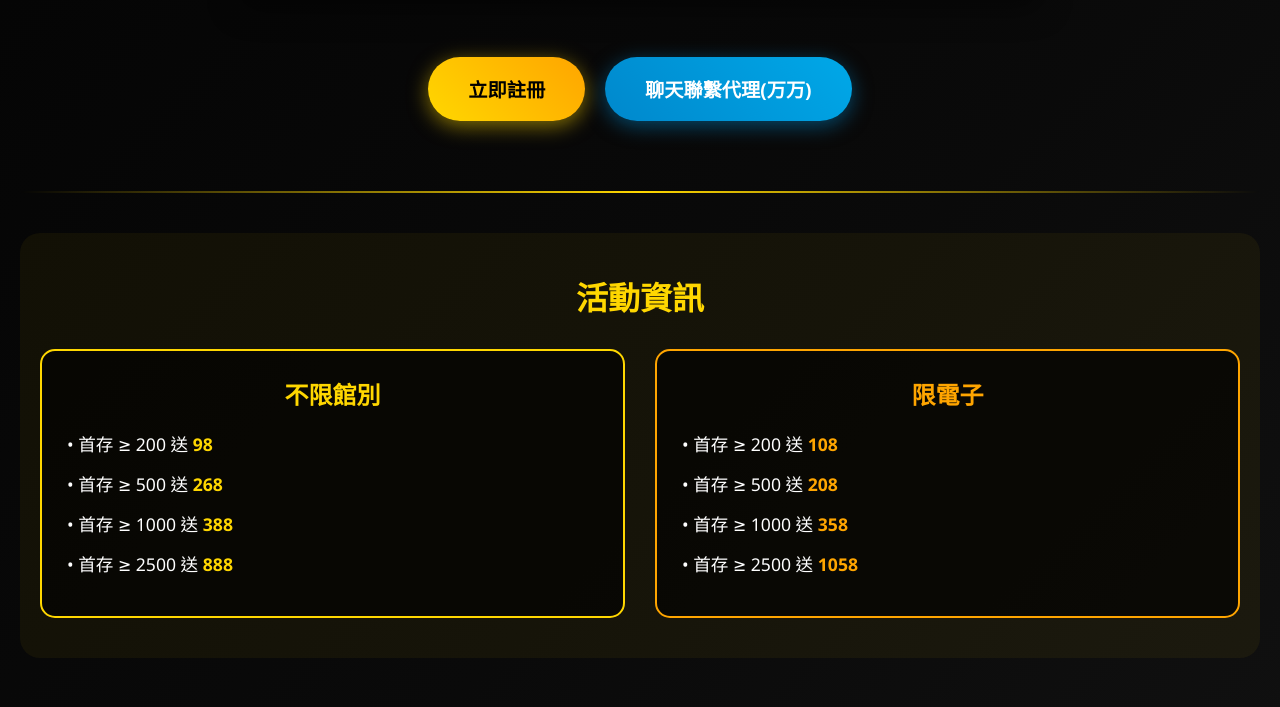
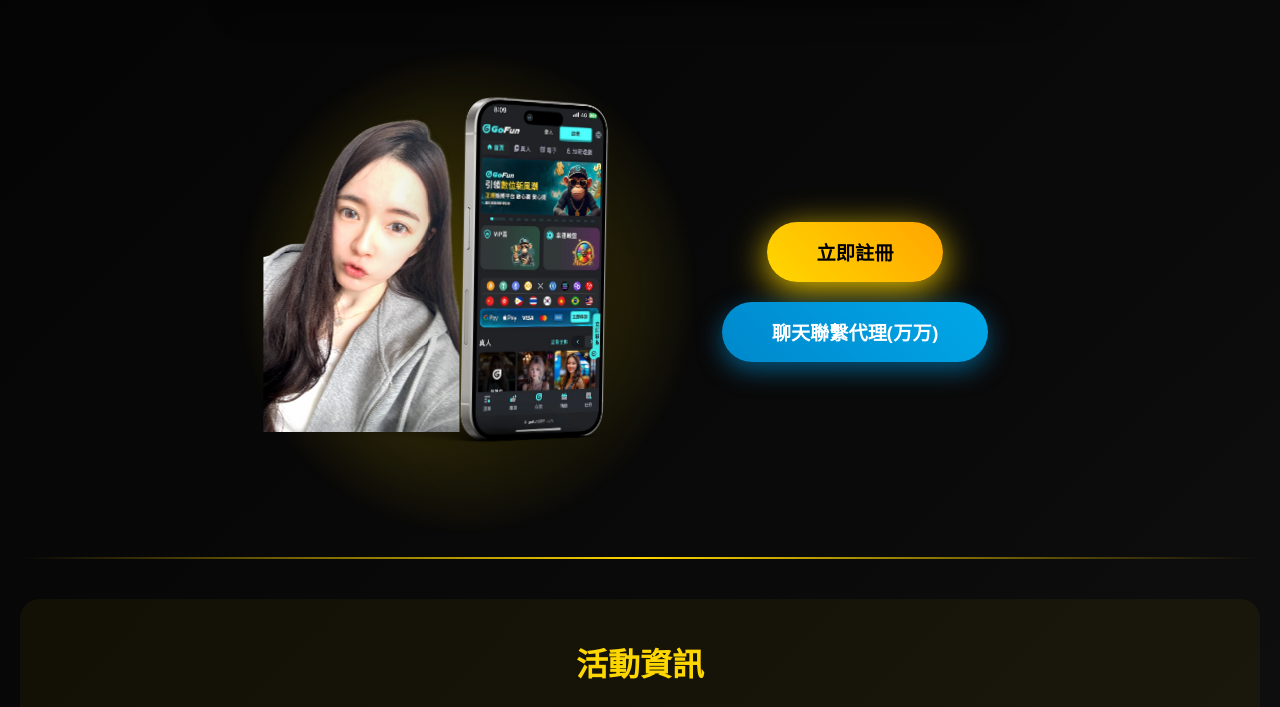
Before and after one commit to gofun1188/gofunxin01, a plain HTML site: page index.html in a window 1280 px wide. Shown: the part 1153-1860 px from the top of the page. Drawn offline with Linux system fonts and the light colour scheme.

Commit message:
Add files via upload

```diff
--- a/index.html
+++ b/index.html
@@ -1324,8 +1324,8 @@ src="https://www.facebook.com/tr?id=2730937257096183&ev=PageView&noscript=1"
     <div class="container">
         <!-- 新增：標題和副標題區域 -->
         <section class="hero-section" style="text-align: center; padding: 40px 0;">
-            <img src="images/标题1.webp" alt="百富標題" style="max-width: 100%; height: auto; margin-bottom: 20px;">
-            <img src="images/九月會員最高反水1.4%.webp" alt="九月會員最高反水1.4%" style="max-width: 80%; height: auto;">
+            <img src="images/标题1.webp" alt="標題" style="max-width: 100%; height: auto; margin-bottom: 20px;">
+            <img src="images/1.4%.webp" alt="九月會員最高反水1.4%" style="max-width: 80%; height: auto;">
         </section>
 
         <!-- YouTube影片區域 -->
@@ -1344,40 +1344,171 @@ src="https://www.facebook.com/tr?id=2730937257096183&ev=PageView&noscript=1"
             </div>
         </section>
 
-        <!-- CTA按鈕區域 -->
-        <section class="cta-buttons-section" style="padding: 30px 0; text-align: center;">
-            <div style="display: flex; gap: 20px; justify-content: center; flex-wrap: wrap;">
+        <!-- APP展示區域（完全複製原版） -->
+        <style>
+            .app-showcase {
+                display: flex;
+                justify-content: center;
+                align-items: center;
+                margin: 80px auto;
+                gap: 80px;
+                max-width: 800px;
+            }
+
+            @media (max-width: 768px) {
+                .app-showcase {
+                    flex-direction: column;
+                    gap: 50px;
+                    margin: 60px auto;
+                }
+
+                .phone-image {
+                    width: 320px !important;
+                }
+            }
+
+            @media (max-width: 480px) {
+                .phone-image {
+                    width: 280px !important;
+                }
+            }
+
+            .phone-container {
+                position: relative;
+                z-index: 10;
+            }
+
+            .phone-glow {
+                position: absolute;
+                top: -30px;
+                left: -30px;
+                right: -30px;
+                bottom: -30px;
+                background: radial-gradient(ellipse at center, rgba(255, 215, 0, 0.4) 0%, transparent 70%);
+                border-radius: 50%;
+                animation: phone-pulse 3s ease-in-out infinite;
+                z-index: -1;
+            }
+
+            @keyframes phone-pulse {
+                0%, 100% { opacity: 0.6; transform: scale(1); }
+                50% { opacity: 1; transform: scale(1.2); }
+            }
+
+            .phone-image {
+                width: 350px;
+                height: auto;
+                filter: drop-shadow(0 25px 50px rgba(0, 0, 0, 0.5));
+                animation: phone-float 4s ease-in-out infinite;
+                position: relative;
+                z-index: 20;
+            }
+
+            @keyframes phone-float {
+                0%, 100% { transform: translateY(0px) rotate(0deg); }
+                50% { transform: translateY(-20px) rotate(2deg); }
+            }
+
+            .phone-screen-content {
+                position: absolute;
+                top: 0%;
+                left: -20%;
+                width: 84%;
+                height: 88%;
+                border-radius: 35px;
+                overflow: hidden;
+                z-index: 5;
+            }
+
+            .phone-model-carousel {
+                width: 100%;
+                height: 100%;
+                display: flex;
+                transition: transform 1s cubic-bezier(0.4, 0, 0.2, 1);
+            }
+
+            .phone-model-carousel img {
+                width: 100%;
+                height: 100%;
+                object-fit: contain;
+                flex-shrink: 0;
+                filter: brightness(1.1) contrast(1.1);
+            }
+
+            .app-features {
+                max-width: 500px;
+            }
+
+            .feature-title {
+                font-size: 2.8rem;
+                font-weight: 700;
+                background: linear-gradient(135deg, #FFD700 0%, #FFA500 50%, #ffffff 100%);
+                background-clip: text;
+                -webkit-background-clip: text;
+                -webkit-text-fill-color: transparent;
+                margin-bottom: 40px;
+                text-transform: uppercase;
+                letter-spacing: 4px;
+                text-align: center;
+                position: relative;
+            }
+        </style>
+
+        <section class="app-showcase">
+            <div class="phone-container">
+                <div class="phone-glow"></div>
+                <img src="images/1_phone-1.webp" alt="手機展示" class="phone-image">
+                <div class="phone-screen-content">
+                    <div class="phone-model-carousel" id="phoneModelCarousel">
+                        <!-- 美女圖片會由JavaScript動態載入 -->
+                    </div>
+                </div>
+            </div>
+
+            <!-- 按鈕區域 -->
+            <div style="display: flex; flex-direction: column; gap: 20px; justify-content: center; align-items: center;">
                 <button onclick="showDomainModal()" style="
                     background: linear-gradient(45deg, #FFD700, #FFA500);
                     color: #000;
                     border: none;
-                    padding: 18px 40px;
+                    padding: 16px 50px;
                     font-size: 1.2rem;
                     font-weight: bold;
                     border-radius: 50px;
                     cursor: pointer;
-                    box-shadow: 0 5px 20px rgba(255, 215, 0, 0.5);
+                    box-shadow: 0 8px 25px rgba(255, 215, 0, 0.6);
                     transition: all 0.3s ease;
-                " onmouseover="this.style.transform='scale(1.05)'" onmouseout="this.style.transform='scale(1)'">
+                    white-space: nowrap;
+                    animation: pulse-gold 2s infinite;
+                " onmouseover="this.style.transform='scale(1.08)'" onmouseout="this.style.transform='scale(1)'">
                     立即註冊
                 </button>
                 <a href="https://t.me/xin_165" target="_blank" style="
                     background: linear-gradient(45deg, #0088cc, #00a8e8);
                     color: #fff;
                     border: none;
-                    padding: 18px 40px;
+                    padding: 16px 50px;
                     font-size: 1.2rem;
                     font-weight: bold;
                     border-radius: 50px;
                     text-decoration: none;
                     display: inline-block;
-                    box-shadow: 0 5px 20px rgba(0, 136, 204, 0.5);
+                    box-shadow: 0 8px 25px rgba(0, 136, 204, 0.6);
                     transition: all 0.3s ease;
-                " onmouseover="this.style.transform='scale(1.05)'" onmouseout="this.style.transform='scale(1)'">
+                    white-space: nowrap;
+                " onmouseover="this.style.transform='scale(1.08)'" onmouseout="this.style.transform='scale(1)'">
                     聊天聯繫代理(万万)
                 </a>
             </div>
         </section>
+
+        <style>
+            @keyframes pulse-gold {
+                0%, 100% { box-shadow: 0 8px 25px rgba(255, 215, 0, 0.6); }
+                50% { box-shadow: 0 8px 35px rgba(255, 215, 0, 0.9); }
+            }
+        </style>
+
 
         <!-- 分割線 -->
         <div style="height: 2px; background: linear-gradient(90deg, transparent, #FFD700, transparent); margin: 40px 0;"></div>
@@ -1411,7 +1542,7 @@ src="https://www.facebook.com/tr?id=2730937257096183&ev=PageView&noscript=1"
 
         <!-- 續存優惠圖片 -->
         <section style="text-align: center; padding: 40px 0;">
-            <img src="images/續存最高在反100%.webp" alt="續存最高再反100%" style="max-width: 100%; height: auto; border-radius: 15px; box-shadow: 0 10px 30px rgba(0,0,0,0.5);">
+            <img src="images/續存.webp" alt="續存最高再反100%" style="max-width: 100%; height: auto; border-radius: 15px; box-shadow: 0 10px 30px rgba(0,0,0,0.5);">
         </section>
 
         <!-- 分割線 -->
@@ -1582,6 +1713,42 @@ src="https://www.facebook.com/tr?id=2730937257096183&ev=PageView&noscript=1"
             modal.style.display = 'none';
         }
 
+        // 創建手機內美女輪播
+        function createPhoneModelGallery() {
+            const phoneModelCarousel = document.getElementById('phoneModelCarousel');
+            if (!phoneModelCarousel) return;
+
+            const imageFiles = [
+                'images/mt/ah48n-4ldpx.webp',
+                'images/mt/amhji-uv5bp.webp',
+                'images/mt/aqjgq-s2whp.webp'
+            ];
+
+            imageFiles.forEach((src, index) => {
+                const img = document.createElement('img');
+                img.src = src;
+                img.alt = `美女主播 ${index + 1}`;
+                img.loading = 'lazy';
+                phoneModelCarousel.appendChild(img);
+            });
+        }
+
+        // 手機內美女輪播控制
+        let phoneModelCurrentSlide = 0;
+        const phoneModelTotalSlides = 3;
+
+        function showPhoneModelSlide(index) {
+            const phoneModelCarousel = document.getElementById('phoneModelCarousel');
+            if (!phoneModelCarousel) return;
+            phoneModelCurrentSlide = index;
+            phoneModelCarousel.style.transform = `translateX(-${index * 100}%)`;
+        }
+
+        function nextPhoneModelSlide() {
+            phoneModelCurrentSlide = (phoneModelCurrentSlide + 1) % phoneModelTotalSlides;
+            showPhoneModelSlide(phoneModelCurrentSlide);
+        }
+
         // 創建金色浮動粒子效果
         function createParticles() {
             const bgAnimation = document.getElementById('bgAnimation');
@@ -1603,6 +1770,10 @@ src="https://www.facebook.com/tr?id=2730937257096183&ev=PageView&noscript=1"
         // 頁面載入時初始化
         document.addEventListener('DOMContentLoaded', function() {
             createParticles();
+            createPhoneModelGallery();
+
+            // 每2.5秒自動切換手機內美女圖片
+            setInterval(nextPhoneModelSlide, 2500);
 
             // 設置 Facebook Pixel 追蹤
             if (typeof fbq !== 'undefined') {
```
Also changed, not shown: images/1.4%.webp (added), images/1_phone-1.webp (added), images/mt/ah48n-4ldpx.webp (added), images/mt/amhji-uv5bp.webp (added), images/mt/aqjgq-s2whp.webp (added), images/續存.webp (added).
